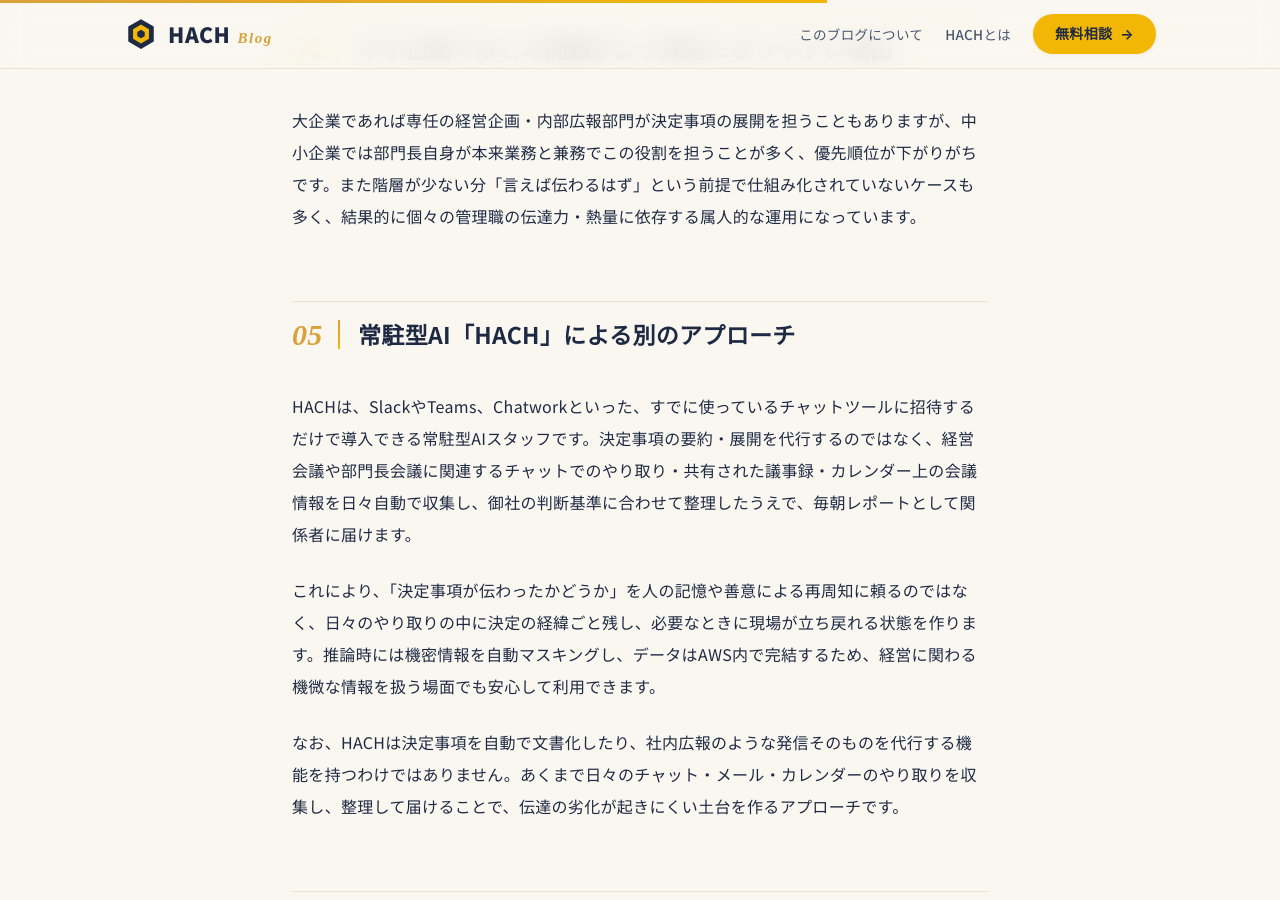
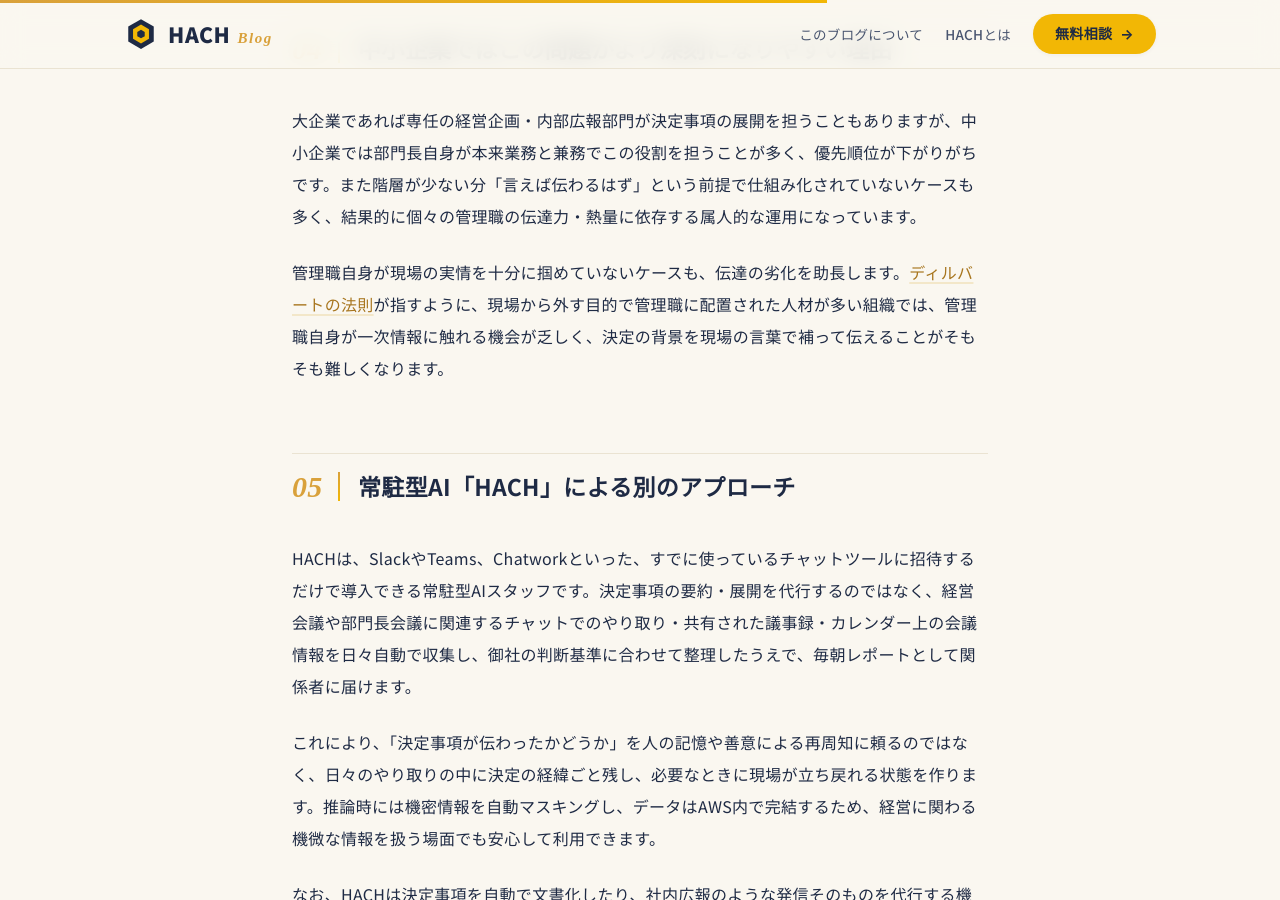
Before and after one commit to ismweb-ai/hach-blog, a Jekyll site: the page built from _posts/2026-08-03-keieikaigi-kettei-genba-tsutawaranai-ai.md, in a window 1280 px wide and 900 px high, scrolled down 2943 px. Built offline with Jekyll 4.4.1, drawn with Linux system fonts in a browser that asks for light colours; some web fonts are replaced.

Commit message:
内部リンク保守: 孤立記事2本(ディルバートの法則・焦点化幻想)に相互参照を追加

```diff
--- a/_posts/2026-08-03-keieikaigi-kettei-genba-tsutawaranai-ai.md
+++ b/_posts/2026-08-03-keieikaigi-kettei-genba-tsutawaranai-ai.md
@@ -44,6 +44,8 @@ category: 業務効率化
 
 大企業であれば専任の経営企画・内部広報部門が決定事項の展開を担うこともありますが、中小企業では部門長自身が本来業務と兼務でこの役割を担うことが多く、優先順位が下がりがちです。また階層が少ない分「言えば伝わるはず」という前提で仕組み化されていないケースも多く、結果的に個々の管理職の伝達力・熱量に依存する属人的な運用になっています。
 
+管理職自身が現場の実情を十分に掴めていないケースも、伝達の劣化を助長します。[ディルバートの法則](/2026/11/dilbert-no-housoku-munou-na-hito-ga-kanrishoku-genba-jittai-tsutawaranai-fuan/)が指すように、現場から外す目的で管理職に配置された人材が多い組織では、管理職自身が一次情報に触れる機会が乏しく、決定の背景を現場の言葉で補って伝えることがそもそも難しくなります。
+
 ## 常駐型AI「HACH」による別のアプローチ
 
 HACHは、SlackやTeams、Chatworkといった、すでに使っているチャットツールに招待するだけで導入できる常駐型AIスタッフです。決定事項の要約・展開を代行するのではなく、経営会議や部門長会議に関連するチャットでのやり取り・共有された議事録・カレンダー上の会議情報を日々自動で収集し、御社の判断基準に合わせて整理したうえで、毎朝レポートとして関係者に届けます。
```
Also changed, not shown: _posts/2026-10-27-insei-kanjou-bias-negativity-bias-claim-kuchikomi-jinji-hyouka-fuan.md (+2 -0 lines), _posts/2026-11-02-peter-no-housoku-peter-principle-shoushin-munou-koukaku-nashi-fuan.md (+2 -0 lines), _posts/2026-11-10-goodhart-no-housoku-shihyou-mokuhyouka-jittai-kairi-fuan.md (+2 -0 lines).
